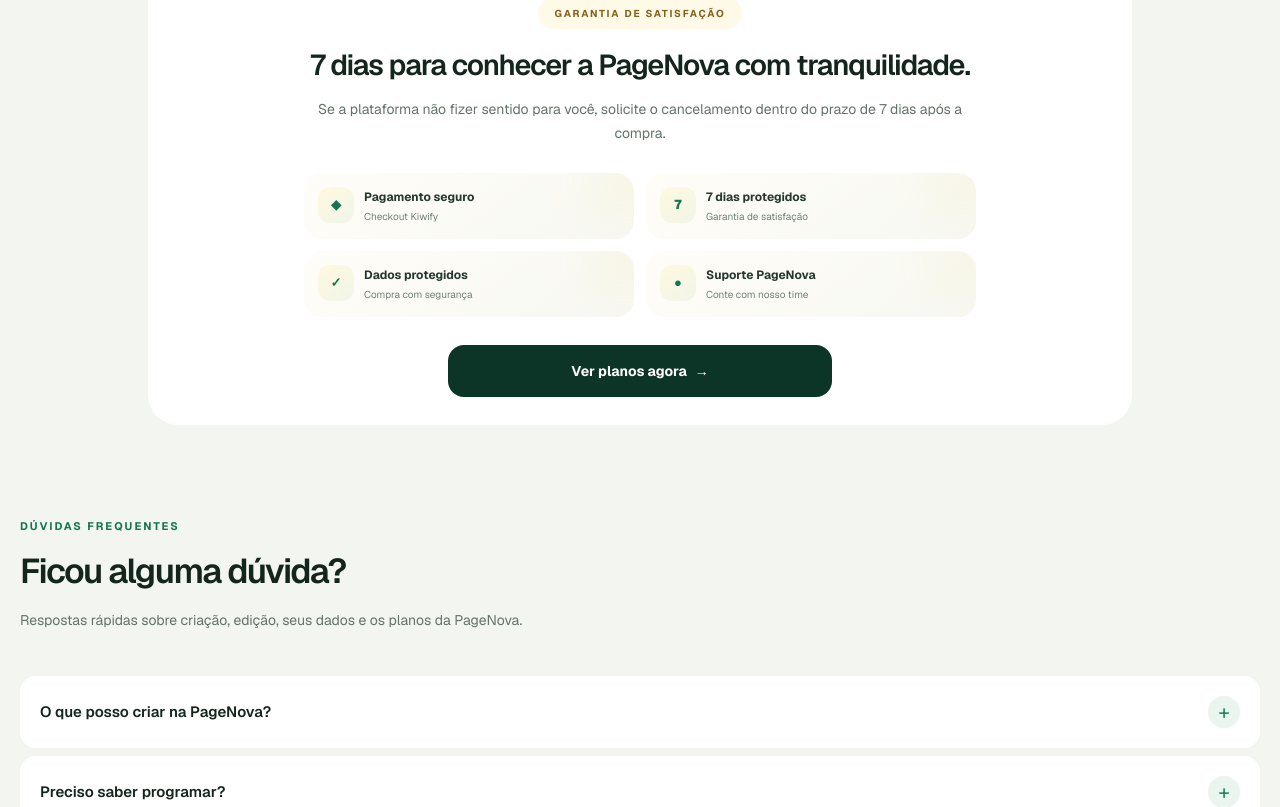
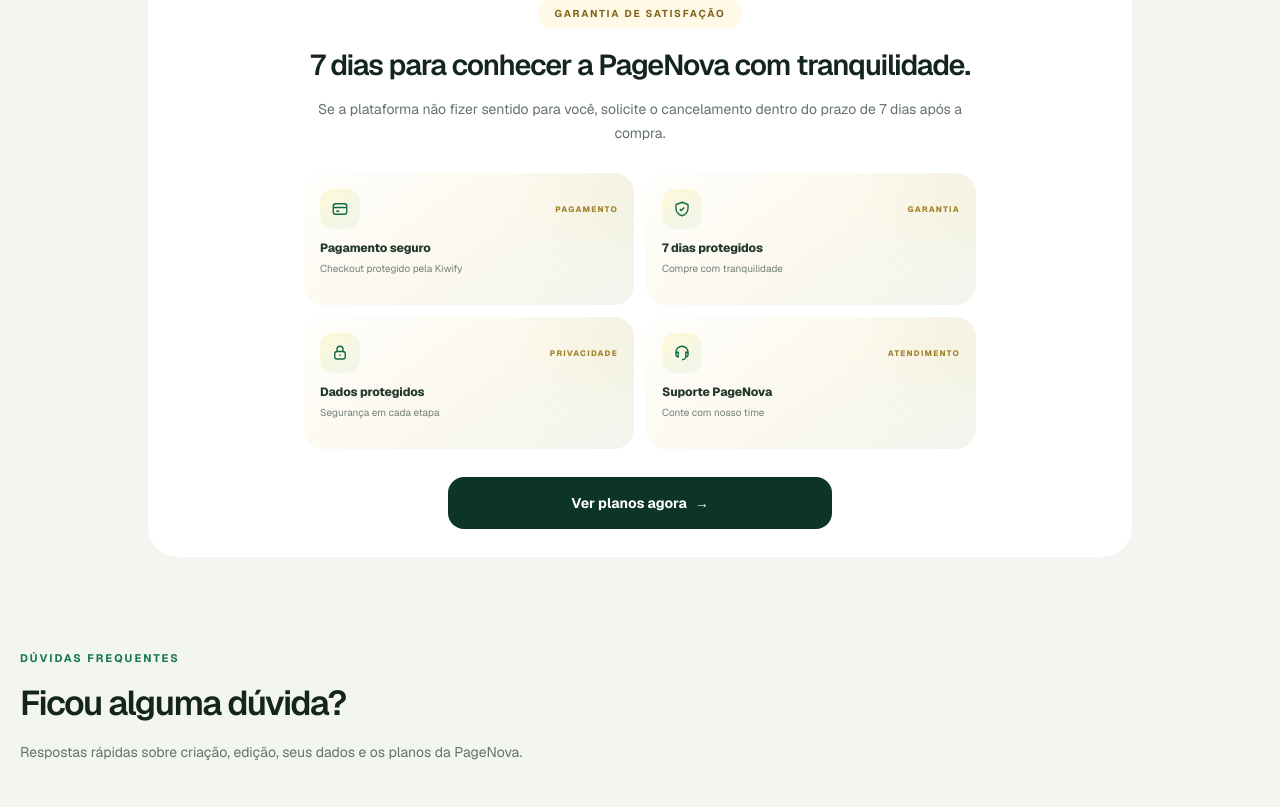
Before and after one commit to dramaflix2026-stack/pagenova-ai, a Next.js app in the folder frontend/: page / in a window 1280 px wide. Shown: the part 8513-9320 px from the top of the page. Built offline with nearby package versions, Linux system fonts and the light colour scheme.

Commit message:
Polish guarantee trust cards

```diff
--- a/frontend/src/app/page.tsx
+++ b/frontend/src/app/page.tsx
@@ -450,21 +450,28 @@ export default function Home() {
               <span className="inline-flex rounded-full border border-[#e4c86d] bg-[#fff9e7] px-4 py-2 text-[10px] font-bold uppercase tracking-[.18em] text-[#80621b]">Garantia de satisfação</span>
               <h2 className="mx-auto mt-5 max-w-2xl text-[1.8rem] font-semibold leading-[1.12] tracking-[-.04em] sm:text-4xl">7 dias para conhecer a PageNova com tranquilidade.</h2>
               <p className="mx-auto mt-4 max-w-2xl text-sm leading-6 text-[#647369] sm:text-base">Se a plataforma não fizer sentido para você, solicite o cancelamento dentro do prazo de 7 dias após a compra.</p>
-              <div className="mx-auto mt-7 grid max-w-2xl grid-cols-2 gap-3 text-left">
+              <div className="mx-auto mt-7 grid max-w-2xl grid-cols-2 gap-3 text-left sm:gap-4">
                 {[
-                  { icon: "◆", title: "Pagamento seguro", text: "Checkout Kiwify" },
-                  { icon: "7", title: "7 dias protegidos", text: "Garantia de satisfação" },
-                  { icon: "✓", title: "Dados protegidos", text: "Compra com segurança" },
-                  { icon: "●", title: "Suporte PageNova", text: "Conte com nosso time" },
+                  { icon: "card", eyebrow: "PAGAMENTO", title: "Pagamento seguro", text: "Checkout protegido pela Kiwify" },
+                  { icon: "shield", eyebrow: "GARANTIA", title: "7 dias protegidos", text: "Compre com tranquilidade" },
+                  { icon: "lock", eyebrow: "PRIVACIDADE", title: "Dados protegidos", text: "Segurança em cada etapa" },
+                  { icon: "support", eyebrow: "ATENDIMENTO", title: "Suporte PageNova", text: "Conte com nosso time" },
                 ].map((item) => (
-                  <div key={item.title} className="group relative overflow-hidden rounded-[18px] border border-[#e7dfc5] bg-[linear-gradient(145deg,#fffdf8_0%,#f7f8f2_100%)] p-3.5 shadow-[0_8px_24px_rgba(20,37,29,.055)] transition duration-300 hover:-translate-y-0.5 hover:border-[#d7bd69] hover:shadow-[0_12px_30px_rgba(20,37,29,.09)] sm:p-4">
-                    <div className="pointer-events-none absolute -right-5 -top-5 h-16 w-16 rounded-full bg-[#e8c85c]/10 blur-xl" />
-                    <div className="relative flex items-start gap-2.5">
-                      <span className="grid h-9 w-9 shrink-0 place-items-center rounded-xl border border-[#d9c477]/45 bg-[linear-gradient(145deg,#fff9df,#f0f5e9)] text-[13px] font-black text-[#177451] shadow-[inset_0_1px_0_rgba(255,255,255,.9)]">{item.icon}</span>
-                      <div className="min-w-0 pt-0.5">
-                        <p className="text-[12px] font-bold leading-4 text-[#24382e] sm:text-[13px]">{item.title}</p>
-                        <p className="mt-1 text-[10px] leading-4 text-[#718078] sm:text-[11px]">{item.text}</p>
+                  <div key={item.title} className="group relative min-h-[132px] overflow-hidden rounded-[20px] border border-[#dfd5b7] bg-[linear-gradient(145deg,#fffefb_0%,#fbf8ed_52%,#f1f6ef_100%)] p-4 shadow-[0_12px_32px_rgba(34,48,39,.07)] transition duration-300 hover:-translate-y-1 hover:border-[#cdb35d] hover:shadow-[0_18px_38px_rgba(34,48,39,.11)] sm:min-h-[142px] sm:p-5">
+                    <div className="pointer-events-none absolute -right-8 -top-8 h-24 w-24 rounded-full bg-[#d8b84f]/12 blur-2xl transition duration-300 group-hover:bg-[#d8b84f]/20" />
+                    <div className="pointer-events-none absolute inset-x-5 top-0 h-px bg-gradient-to-r from-transparent via-[#d5b95f]/55 to-transparent" />
+                    <div className="relative">
+                      <div className="mb-3 flex items-center justify-between gap-2">
+                        <span className="grid h-10 w-10 shrink-0 place-items-center rounded-[13px] border border-[#d9c477]/55 bg-[linear-gradient(145deg,#fff8d9,#eef6ec)] text-[#126846] shadow-[0_6px_16px_rgba(28,75,56,.08),inset_0_1px_0_rgba(255,255,255,.95)]">
+                          {item.icon === "card" && <svg viewBox="0 0 24 24" className="h-[18px] w-[18px]" fill="none" stroke="currentColor" strokeWidth="1.8"><rect x="3" y="5" width="18" height="14" rx="3"/><path d="M3 10h18M7 15h4"/></svg>}
+                          {item.icon === "shield" && <svg viewBox="0 0 24 24" className="h-[18px] w-[18px]" fill="none" stroke="currentColor" strokeWidth="1.8"><path d="M12 3 20 6v5c0 5.2-3.4 8.6-8 10-4.6-1.4-8-4.8-8-10V6l8-3Z"/><path d="m9 12 2 2 4-4"/></svg>}
+                          {item.icon === "lock" && <svg viewBox="0 0 24 24" className="h-[18px] w-[18px]" fill="none" stroke="currentColor" strokeWidth="1.8"><rect x="5" y="10" width="14" height="10" rx="3"/><path d="M8 10V7a4 4 0 0 1 8 0v3M12 14v2"/></svg>}
+                          {item.icon === "support" && <svg viewBox="0 0 24 24" className="h-[18px] w-[18px]" fill="none" stroke="currentColor" strokeWidth="1.8"><path d="M4 13v-2a8 8 0 0 1 16 0v2"/><path d="M4 13a2 2 0 0 1 2-2h1v6H6a2 2 0 0 1-2-2v-2ZM20 13a2 2 0 0 0-2-2h-1v6h1a2 2 0 0 0 2-2v-2ZM17 18c-1 2-3 3-5 3"/></svg>}
+                        </span>
+                        <span className="text-[8px] font-extrabold tracking-[.16em] text-[#a2832c] sm:text-[9px]">{item.eyebrow}</span>
                       </div>
+                      <p className="text-[12px] font-extrabold leading-[1.25] tracking-[-.01em] text-[#21382d] sm:text-[14px]">{item.title}</p>
+                      <p className="mt-1.5 text-[10px] leading-[1.45] text-[#708078] sm:text-[11px]">{item.text}</p>
                     </div>
                   </div>
                 ))}
```
